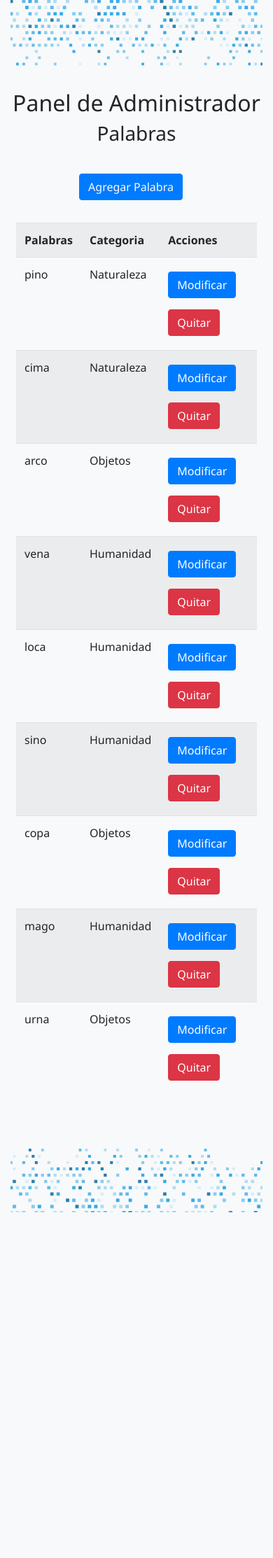
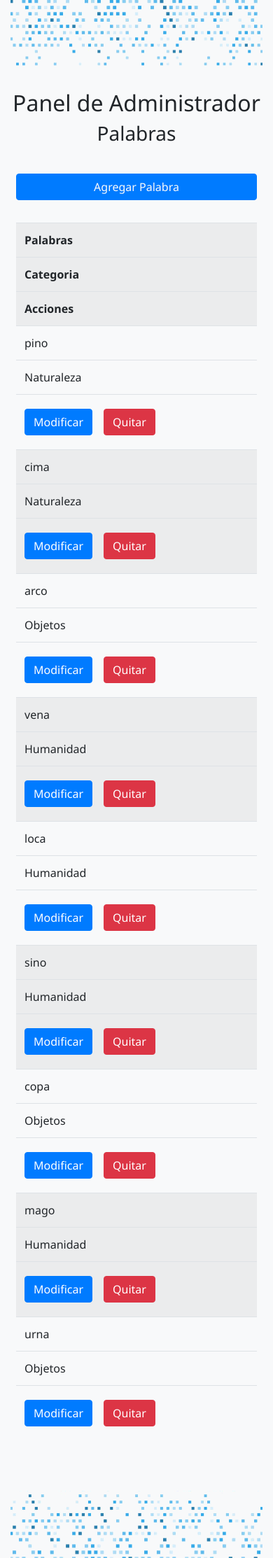
Before and after one commit to mollzilla/proyectointDH, a PHP site: page /admin/tabla-palabras.php in a window 390 px wide. Shown: the whole page at 70% size. Before the commit the page ends 1732 px from the top, so only its background shows below. Run offline with PHP 8.4, Linux system fonts and the light colour scheme.

Commit message:
responsividad de la tabla de usuarios resuelta

```diff
--- a/web/admin/tabla-palabras.php
+++ b/web/admin/tabla-palabras.php
@@ -25,13 +25,13 @@
 
   <main class="main p-2 row">
     <div class="titulos text-center pt-4">
-      <h2>Panel de Administrador</h2>
-      <h3>Palabras</h3>
+      <h2 class="titulo">Panel de Administrador</h2>
+      <h3 class="titulo">Palabras</h3>
     </div>
 
     <div class="col-12 text-center mb-4">
     <br>
-    <button type="button" class="mr-3 my-2  btn btn-primary" name="agregar"><a href="./nueva-palabra.php" class="text-light">Agregar Palabra</a></button>
+    <button type="button" class="boton-agregar mr-3 my-2  btn btn-primary" name="agregar"><a href="./nueva-palabra.php" class="text-light">Agregar Palabra</a></button>
     </div>
 
 <?php
@@ -55,7 +55,7 @@ $palabras = [
 <div class="col-12 col-lg-10 offset-lg-1">
 
 
-<table class="table table-striped">
+<table class="tabla table table-striped">
   <tr>
   <th>Palabras</th><th>Categoria</th><th>Acciones</th>
   </tr>
--- a/web/css/admin.css
+++ b/web/css/admin.css
@@ -5,3 +5,17 @@
 .admin-footer {
   background-image: url(../img/admin-pixels-abajo2.png);
 }
+
+tr {
+  overflow: hidden;
+}
+
+@media (max-width: 400px) {
+  table, tbody, tr, th, td {
+    display: block;
+  }
+
+  .boton-agregar  {
+    width: 100%;
+}
+}
```
